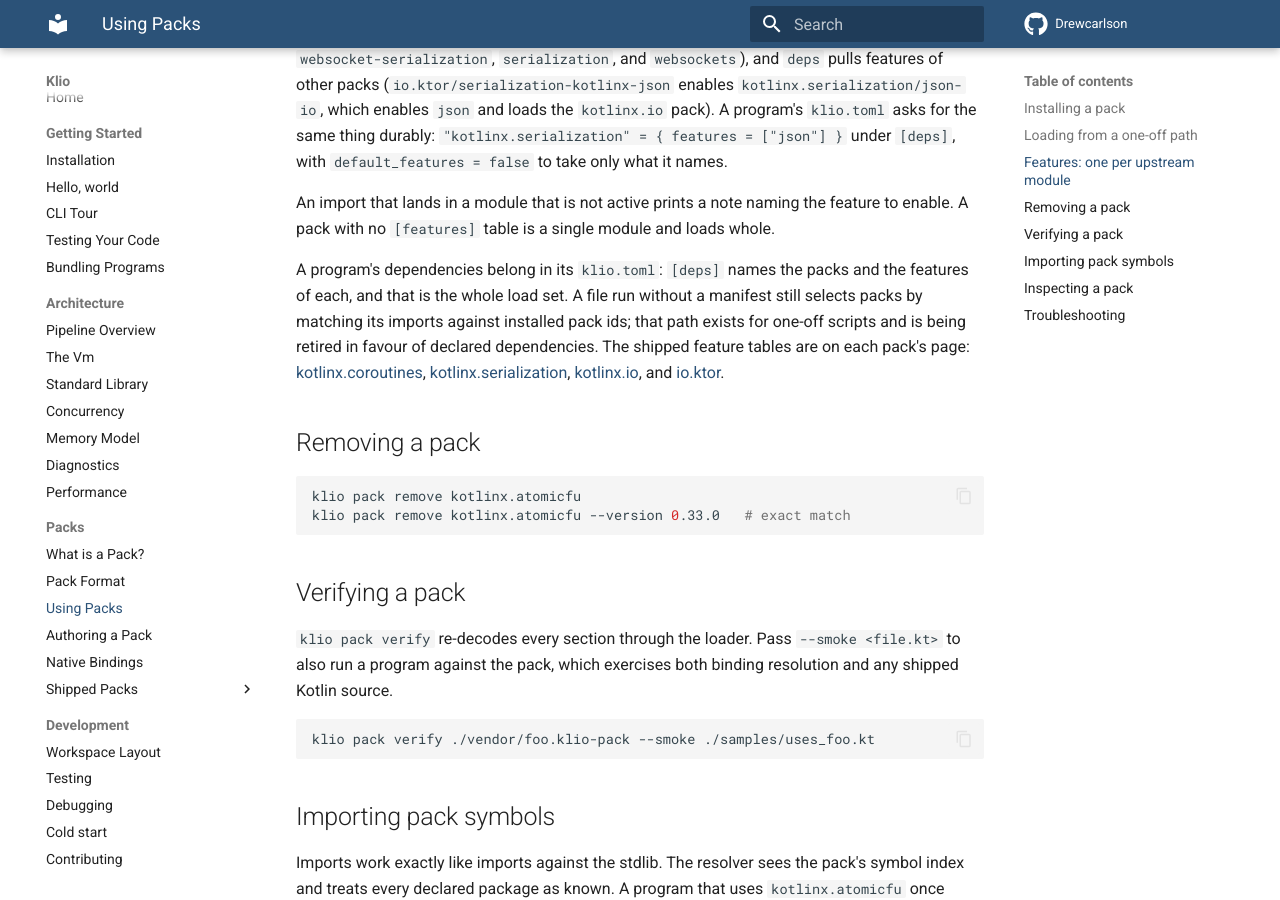
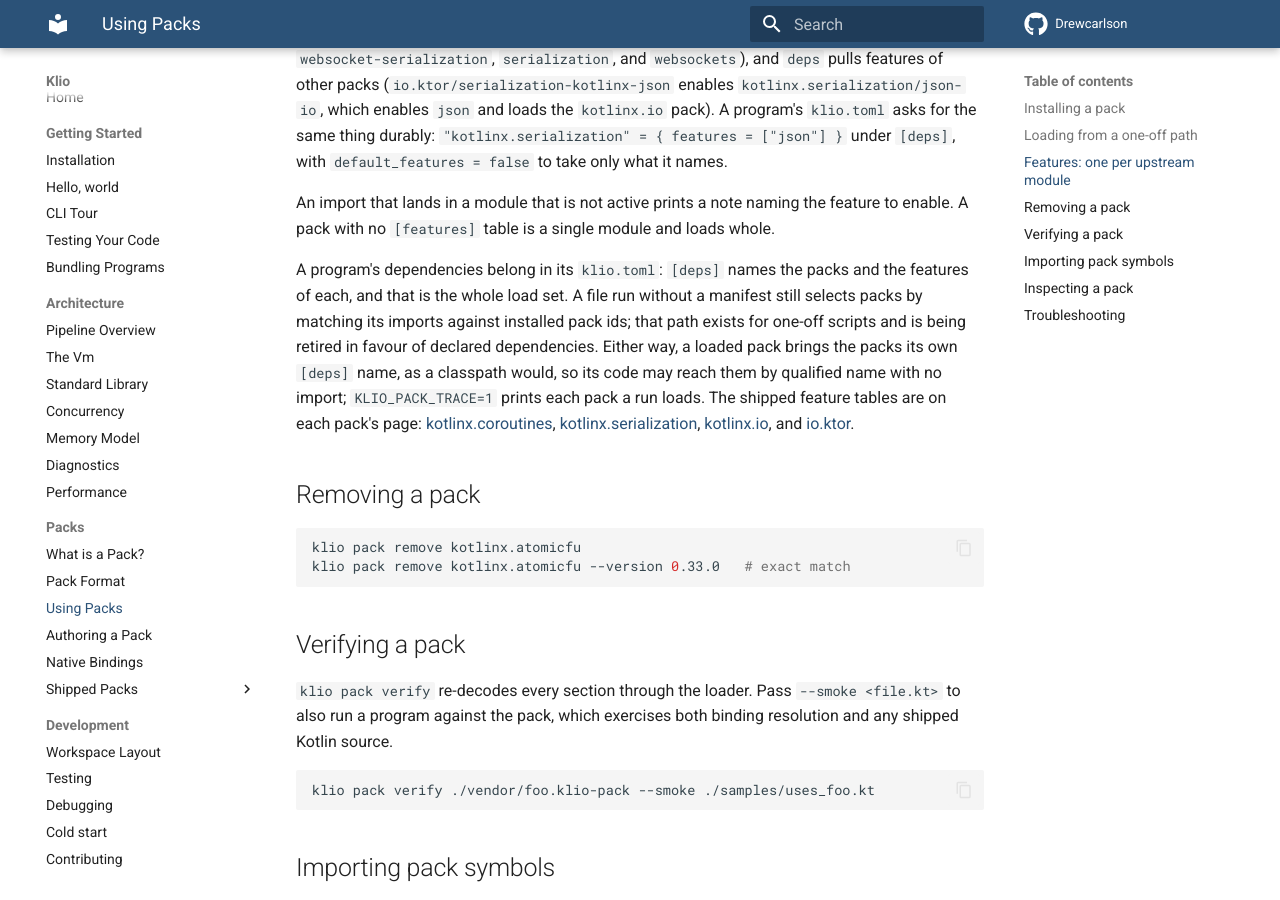
Before and after one commit to DrewCarlson/klio, an MkDocs documentation site: the page built from docs/packs/using.md, in a window 1280 px wide and 900 px high, scrolled down 1361 px. Built offline with MkDocs 1.6.1 and Material for MkDocs 9.7.7, drawn with Linux system fonts in a browser that asks for light colours; the version menu is left out.

Commit message:
cli: a loaded pack brings the packs its [deps] declare
A pack's code may name a declared dependency by qualified name with no
import, as kotlinc's classpath allows; material3's skiko BackHandler calls
androidx.compose.ui.backhandler.BackHandler that way. The loader only
loaded packs an import prefix matched, so the dependency never loaded and
the body did not lower. Each [deps] entry of a loaded pack now loads by its
exact library id (a prefix would also pull every pack nested under it),
in both the manifest and the import-driven paths; a feature's deps still
load only with the feature.

The other declared edges already loaded through the declaring pack's
imports: coroutines to atomicfu, ktor to coroutines, atomicfu and io,
mosaic to compose.runtime, and datetime to serialization (its value types
are @Serializable, so that dependency is not a feature's). A datetime,
coroutines, ktor, mosaic or compose ui program loads the same files as
before; a material3 program gains ui-backhandler's six. Warmed klio run,
before and after: datetime hello 136 and 135 ms, ktor hello 198 and 198
ms, compose_material3 718 and 718 ms. The serialization pass is driven by
@Serializable in the sources, not by the serialization pack being loaded,
so a loaded but unused pack changes nothing.

KLIO_PACK_TRACE prints each pack a run loads.

```diff
--- a/docs/packs/using.md
+++ b/docs/packs/using.md
@@ -79,7 +79,10 @@ A program's dependencies belong in its `klio.toml`: `[deps]` names the
 packs and the features of each, and that is the whole load set. A file
 run without a manifest still selects packs by matching its imports
 against installed pack ids; that path exists for one-off scripts and is
-being retired in favour of declared dependencies. The shipped feature
+being retired in favour of declared dependencies. Either way, a loaded
+pack brings the packs its own `[deps]` name, as a classpath would, so
+its code may reach them by qualified name with no import;
+`KLIO_PACK_TRACE=1` prints each pack a run loads. The shipped feature
 tables are on each pack's page: [kotlinx.coroutines](shipped/coroutines.md),
 [kotlinx.serialization](shipped/serialization.md),
 [kotlinx.io](shipped/io.md), and [io.ktor](shipped/ktor.md).
```
Also changed, not shown: docs/development/debugging.md (+1 -0 lines), 2 other files.
